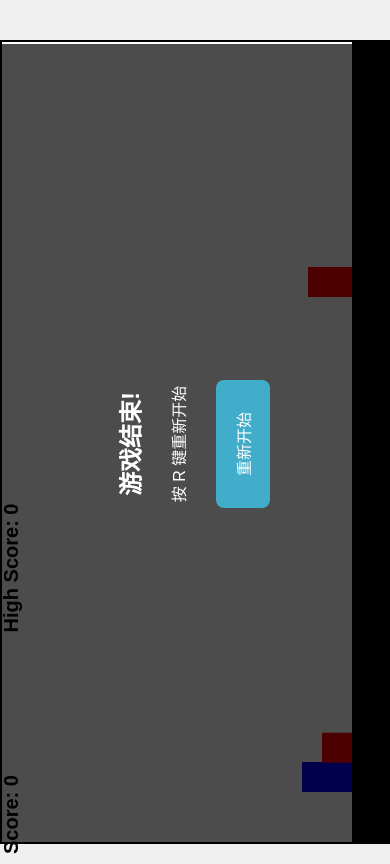
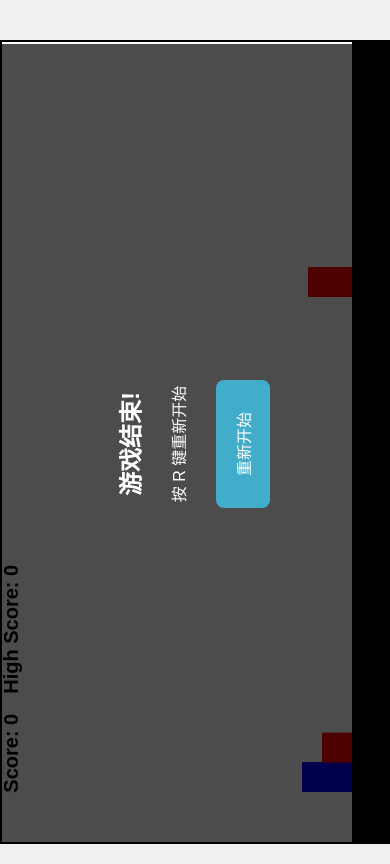
Before and after one commit to yyyhhh0317/game, a plain HTML site: page jump.html in a window 390 px wide. Drawn offline with Linux system fonts and the light colour scheme.

Commit message:
Update jump.css
middle the score

```diff
--- a/jump.css
+++ b/jump.css
@@ -70,7 +70,10 @@ body {
 
 #scorePanel {
     display: flex;
-    justify-content: space-between;
+    justify-content: center;
+    /* 修改为居中对齐 */
+    gap: 30px;
+    /* 添加间距 */
     width: 100%;
     max-width: 800px;
     margin: 10px 0;
@@ -78,6 +81,8 @@ body {
     font-weight: bold;
     box-sizing: border-box;
     padding: 0 10px;
+    text-align: center;
+    /* 添加文本居中 */
 }
 
 /* 横屏支持 */
@@ -100,6 +105,9 @@ body {
         left: 0;
         width: 400px;
         margin-top: 20px;
+        justify-content: center;
+        /* 在横屏模式下也居中 */
+        gap: 20px;
     }
 }
 
```
